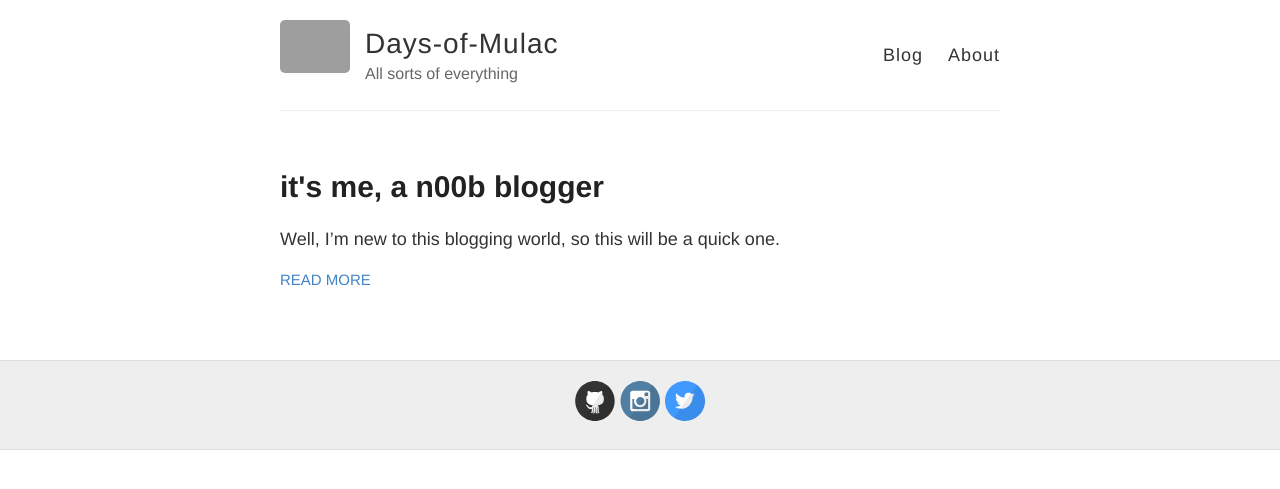
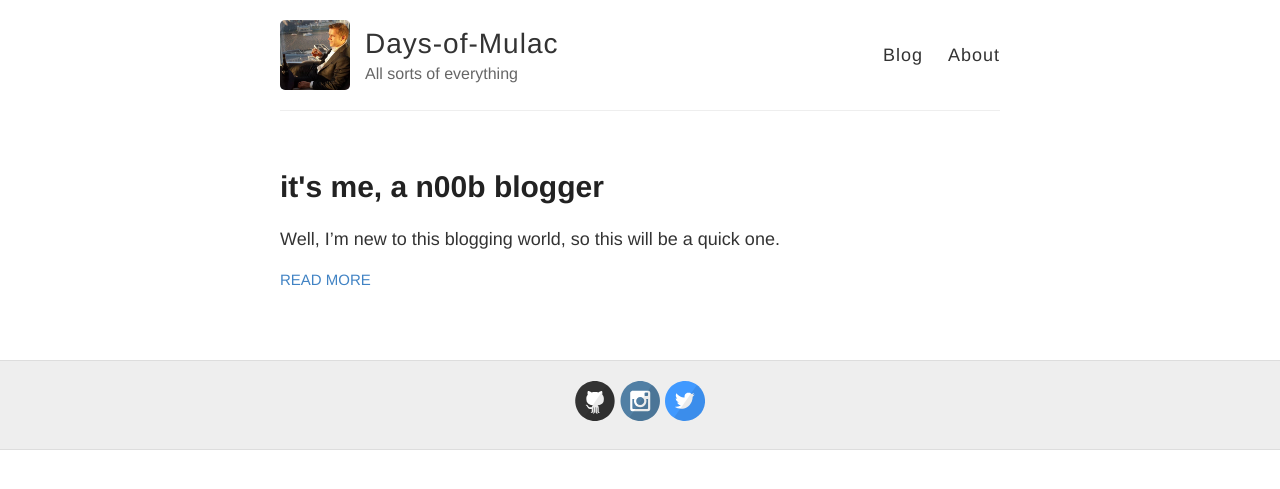
Before and after one commit to CalumOchkas/calumochkas.github.io, a Jekyll site: the page built from index.html, in a window 1280 px wide. Shown: the top 489 px of the page. Built offline with Jekyll 4.4.1, drawn with Linux system fonts in a browser that asks for light colours.

Commit message:
Update _config.yml

```diff
--- a/_config.yml
+++ b/_config.yml
@@ -9,7 +9,7 @@ name: Days-of-Mulac
 description: All sorts of everything
 
 # URL of your avatar or profile pic (you could use your GitHub profile pic)
-avatar: ({{ site.baseurl }}/images/avatar.jpg)
+avatar: https://raw.githubusercontent.com/calumochkas/calumochkas.github.io/master/images/avatar.jpg
 
 #
 # Flags below are optional
```
